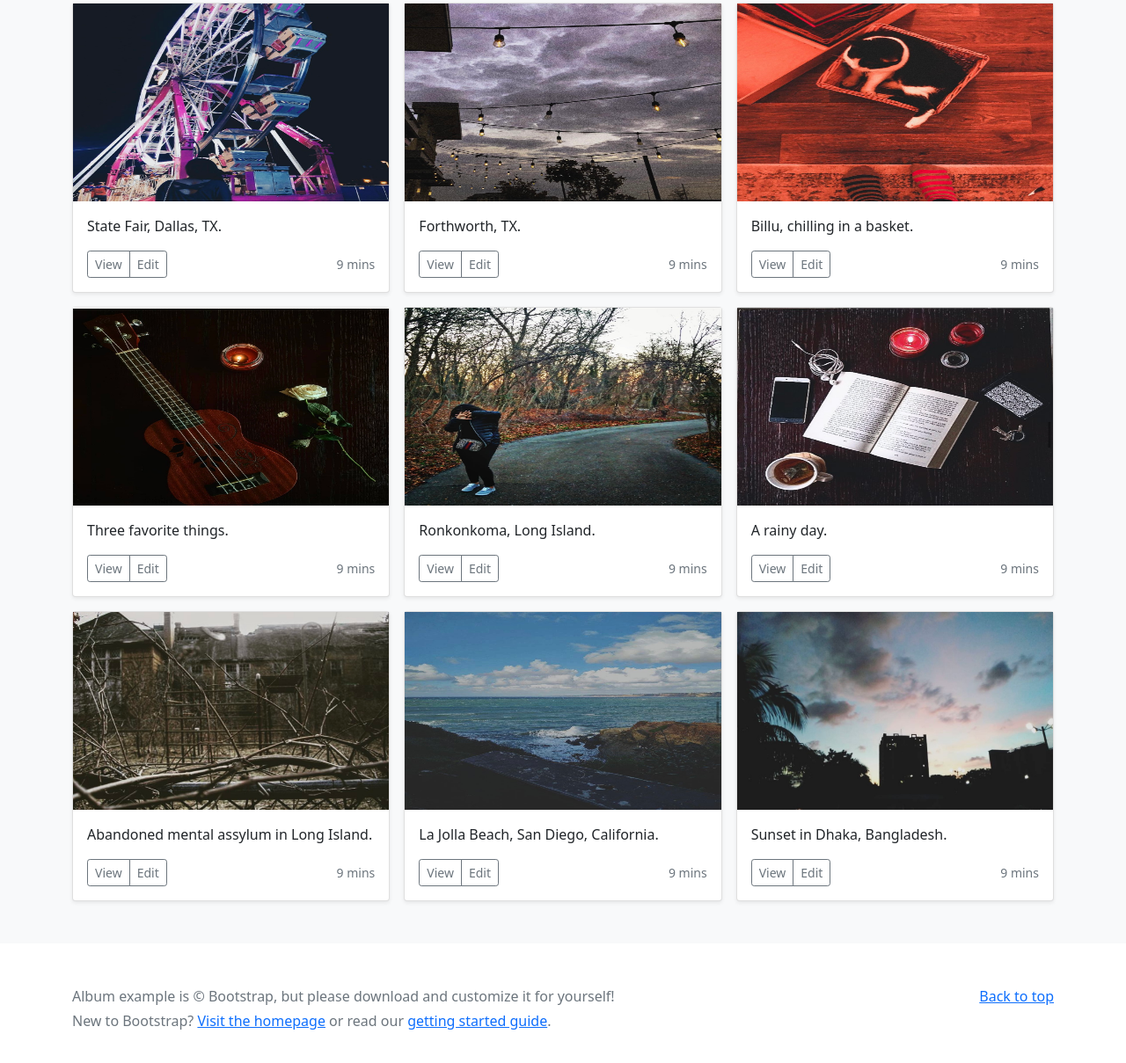
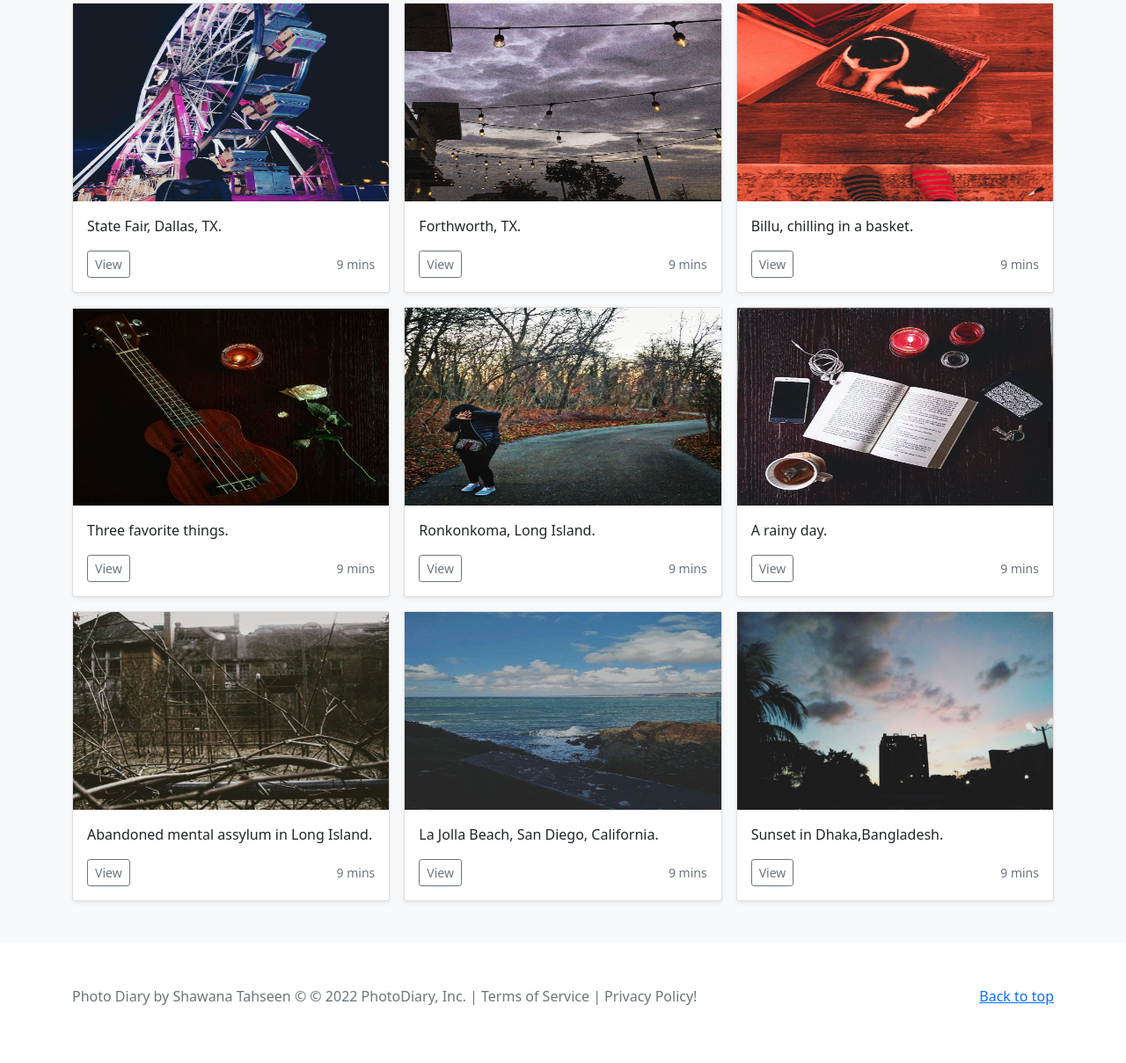
Before and after one commit to Shawana6697/CSCE3420_Website, a plain HTML site: page index.html in a window 1280 px wide. Shown: the part 525-1734 px from the top of the page at 88% size. Drawn offline with nearby package versions, Linux system fonts and the light colour scheme.

Commit message:
Added pictures,captions and view button

```diff
--- a/index.html
+++ b/index.html
@@ -41,7 +41,7 @@
     <div class="container">
       <div class="row">
         <div class="col-sm-8 col-md-7 py-4">
-          <h4 class="text-white">About</h4>
+          <h4 class="text-white">About Us</h4>
           <p class="text-muted">Add some information about the album below, the author, or any other background context. Make it a few sentences long so folks can pick up some informative tidbits. Then, link them off to some social networking sites or contact information.</p>
         </div>
         <div class="col-sm-4 offset-md-1 py-4">
@@ -95,8 +95,8 @@
               <p class="card-text">State Fair, Dallas, TX.</p>
               <div class="d-flex justify-content-between align-items-center">
                 <div class="btn-group">
-                  <button type="button" class="btn btn-sm btn-outline-secondary">View</button>
-                  <button type="button" class="btn btn-sm btn-outline-secondary">Edit</button>
+                  <button type="button" class="btn btn-sm btn-outline-secondary" onclick="window.open('assets/images/IMG_6202.jpg','_blank');">View</button>
+                  <!--button type="button" class="btn btn-sm btn-outline-secondary">Edit</button>-->
                 </div>
                 <small class="text-muted">9 mins</small>
               </div>
@@ -111,8 +111,8 @@
               <p class="card-text">Forthworth, TX.</p>
               <div class="d-flex justify-content-between align-items-center">
                 <div class="btn-group">
-                  <button type="button" class="btn btn-sm btn-outline-secondary">View</button>
-                  <button type="button" class="btn btn-sm btn-outline-secondary">Edit</button>
+                  <button type="button" class="btn btn-sm btn-outline-secondary" onclick="window.open('assets/images/IMG_6203.jpg','_blank');">View</button>
+                  <!--button type="button" class="btn btn-sm btn-outline-secondary">Edit</button>-->
                 </div>
                 <small class="text-muted">9 mins</small>
               </div>
@@ -127,8 +127,8 @@
               <p class="card-text">Billu, chilling in a basket.</p>
               <div class="d-flex justify-content-between align-items-center">
                 <div class="btn-group">
-                  <button type="button" class="btn btn-sm btn-outline-secondary">View</button>
-                  <button type="button" class="btn btn-sm btn-outline-secondary">Edit</button>
+                  <button type="button" class="btn btn-sm btn-outline-secondary" onclick="window.open('assets/images/IMG_6204.jpg','_blank');">View</button>
+                  <!--button type="button" class="btn btn-sm btn-outline-secondary">Edit</button>-->
                 </div>
                 <small class="text-muted">9 mins</small>
               </div>
@@ -144,8 +144,8 @@
               <p class="card-text">Three favorite things.</p>
               <div class="d-flex justify-content-between align-items-center">
                 <div class="btn-group">
-                  <button type="button" class="btn btn-sm btn-outline-secondary">View</button>
-                  <button type="button" class="btn btn-sm btn-outline-secondary">Edit</button>
+                  <button type="button" class="btn btn-sm btn-outline-secondary" onclick="window.open('assets/images/IMG_6205.jpg','_blank');">View</button>
+                  <!--button type="button" class="btn btn-sm btn-outline-secondary">Edit</button>-->
                 </div>
                 <small class="text-muted">9 mins</small>
               </div>
@@ -160,8 +160,8 @@
               <p class="card-text">Ronkonkoma, Long Island.</p>
               <div class="d-flex justify-content-between align-items-center">
                 <div class="btn-group">
-                  <button type="button" class="btn btn-sm btn-outline-secondary">View</button>
-                  <button type="button" class="btn btn-sm btn-outline-secondary">Edit</button>
+                  <button type="button" class="btn btn-sm btn-outline-secondary" onclick="window.open('assets/images/IMG_6206.jpg','_blank');">View</button>
+                  <!--button type="button" class="btn btn-sm btn-outline-secondary">Edit</button>-->
                 </div>
                 <small class="text-muted">9 mins</small>
               </div>
@@ -177,8 +177,8 @@
               <p class="card-text">A rainy day.</p>
               <div class="d-flex justify-content-between align-items-center">
                 <div class="btn-group">
-                  <button type="button" class="btn btn-sm btn-outline-secondary">View</button>
-                  <button type="button" class="btn btn-sm btn-outline-secondary">Edit</button>
+                  <button type="button" class="btn btn-sm btn-outline-secondary" onclick="window.open('assets/images/IMG_6207.jpg', '_blank');">View</button>
+                  <!--button type="button" class="btn btn-sm btn-outline-secondary">Edit</button>-->
                 </div>
                 <small class="text-muted">9 mins</small>
               </div>
@@ -194,8 +194,8 @@
               <p class="card-text">Abandoned mental assylum in Long Island.</p>
               <div class="d-flex justify-content-between align-items-center">
                 <div class="btn-group">
-                  <button type="button" class="btn btn-sm btn-outline-secondary">View</button>
-                  <button type="button" class="btn btn-sm btn-outline-secondary">Edit</button>
+                  <button type="button" class="btn btn-sm btn-outline-secondary" onclick="window.open('assets/images/IMG_6208.jpg', '_blank');">View</button>
+                  <!--button type="button" class="btn btn-sm btn-outline-secondary">Edit</button>-->
                 </div>
                 <small class="text-muted">9 mins</small>
               </div>
@@ -210,8 +210,8 @@
               <p class="card-text">La Jolla Beach, San Diego, California.</p>
               <div class="d-flex justify-content-between align-items-center">
                 <div class="btn-group">
-                  <button type="button" class="btn btn-sm btn-outline-secondary">View</button>
-                  <button type="button" class="btn btn-sm btn-outline-secondary">Edit</button>
+                  <button type="button" class="btn btn-sm btn-outline-secondary" onclick="window.open('assets/images/IMG_6209.jpg','_blank');">View</button>
+                  <!--button type="button" class="btn btn-sm btn-outline-secondary">Edit</button>-->
                 </div>
                 <small class="text-muted">9 mins</small>
               </div>
@@ -223,11 +223,11 @@
             <!--svg class="bd-placeholder-img card-img-top" width="100%" height="225" xmlns="http://www.w3.org/2000/svg" role="img" aria-label="Placeholder: Thumbnail" preserveAspectRatio="xMidYMid slice" focusable="false"><title>Placeholder</title><rect width="100%" height="100%" fill="#55595c"/><text x="50%" y="50%" fill="#eceeef" dy=".3em">Thumbnail</text></svg>-->
             <img src="assets/images/IMG_6212.jpg" alt="Image9" width="100%" height="225">
             <div class="card-body">
-              <p class="card-text">Sunset in Dhaka, Bangladesh.</p>
+              <p class="card-text">Sunset in Dhaka,Bangladesh.</p>
               <div class="d-flex justify-content-between align-items-center">
                 <div class="btn-group">
-                  <button type="button" class="btn btn-sm btn-outline-secondary">View</button>
-                  <button type="button" class="btn btn-sm btn-outline-secondary">Edit</button>
+                  <button type="button" class="btn btn-sm btn-outline-secondary" onclick="window.open('assets/images/IMG_6212.jpg','_blank');">View</button>
+                  <!--button type="button" class="btn btn-sm btn-outline-secondary">Edit</button>-->
                 </div>
                 <small class="text-muted">9 mins</small>
               </div>
@@ -245,13 +245,20 @@
     <p class="float-end mb-1">
       <a href="#">Back to top</a>
     </p>
-    <p class="mb-1">Album example is &copy; Bootstrap, but please download and customize it for yourself!</p>
-    <p class="mb-0">New to Bootstrap? <a href="/">Visit the homepage</a> or read our <a href="../getting-started/introduction/">getting started guide</a>.</p>
+    <p class="mb-1">Photo Diary by Shawana Tahseen &copy; © 2022 PhotoDiary, Inc. | Terms of Service | Privacy Policy!</p>
+    <!--p class="mb-0">New to Bootstrap? <a href="/">Visit the homepage</a> or read our <a href="../getting-started/introduction/">getting started guide</a>.</p>-->
   </div>
 </footer>
 
 
     <script src="../assets/dist/js/bootstrap.bundle.min.js"></script>
+    <script>
+       function enlargeImg() {
+                img.style.width = "60%";
+                img.style.height = "auto";
+                img.style.transition = "width 0.5s ease";
+              }
+    </script>
 
 
   </body>
```
